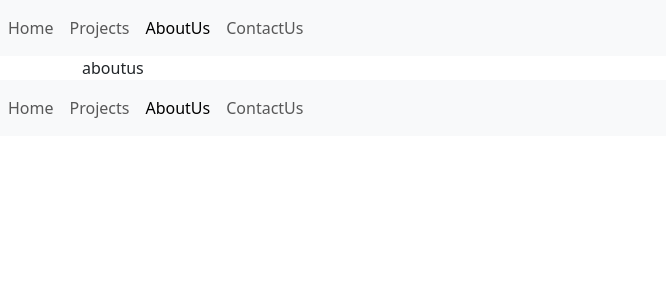
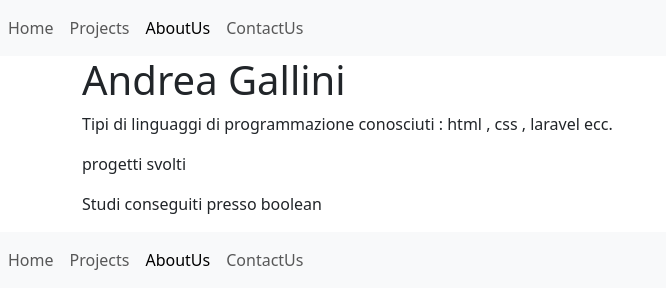
Before and after one commit to AndreaGallini/laravel-vue-router, a Vue app: page /aboutus in a window 1280 px wide. Shown: the top 308 px of the page, without its empty margins (0-666 px from the left). Built offline with nearby package versions, Linux system fonts and the light colour scheme.

Commit message:
add startr aboutUs

```diff
--- a/src/pages/AboutUs.vue
+++ b/src/pages/AboutUs.vue
@@ -1,5 +1,11 @@
 <template>
-  <div>aboutus</div>
+
+  <div>
+  <h1>Andrea Gallini</h1>
+  <p>Tipi di linguaggi di programmazione conosciuti : html , css , laravel ecc.</p>
+  <p>progetti svolti</p>
+  <p>Studi conseguiti presso boolean</p>
+  </div>
 </template>
 
 <script>
```
